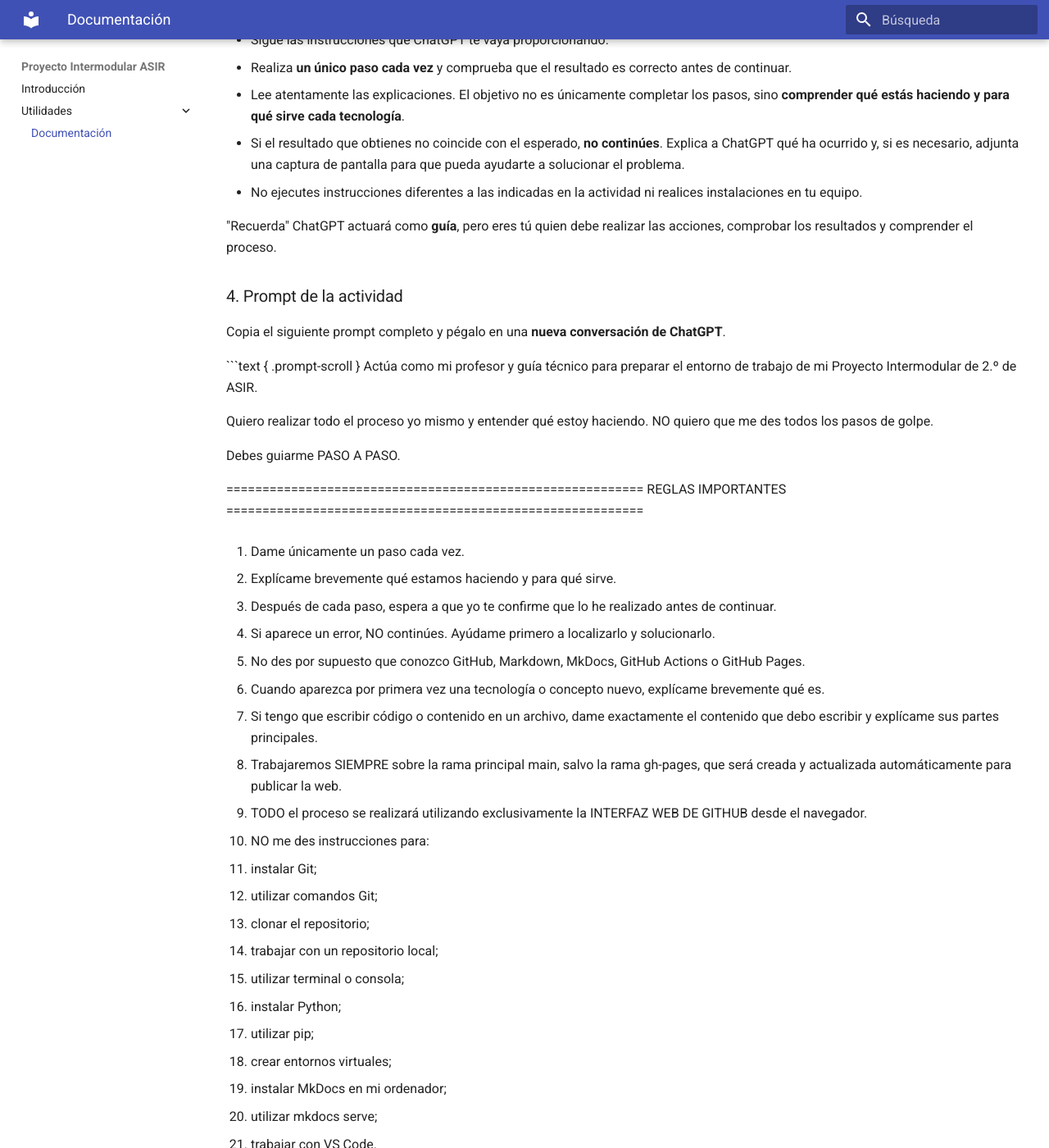
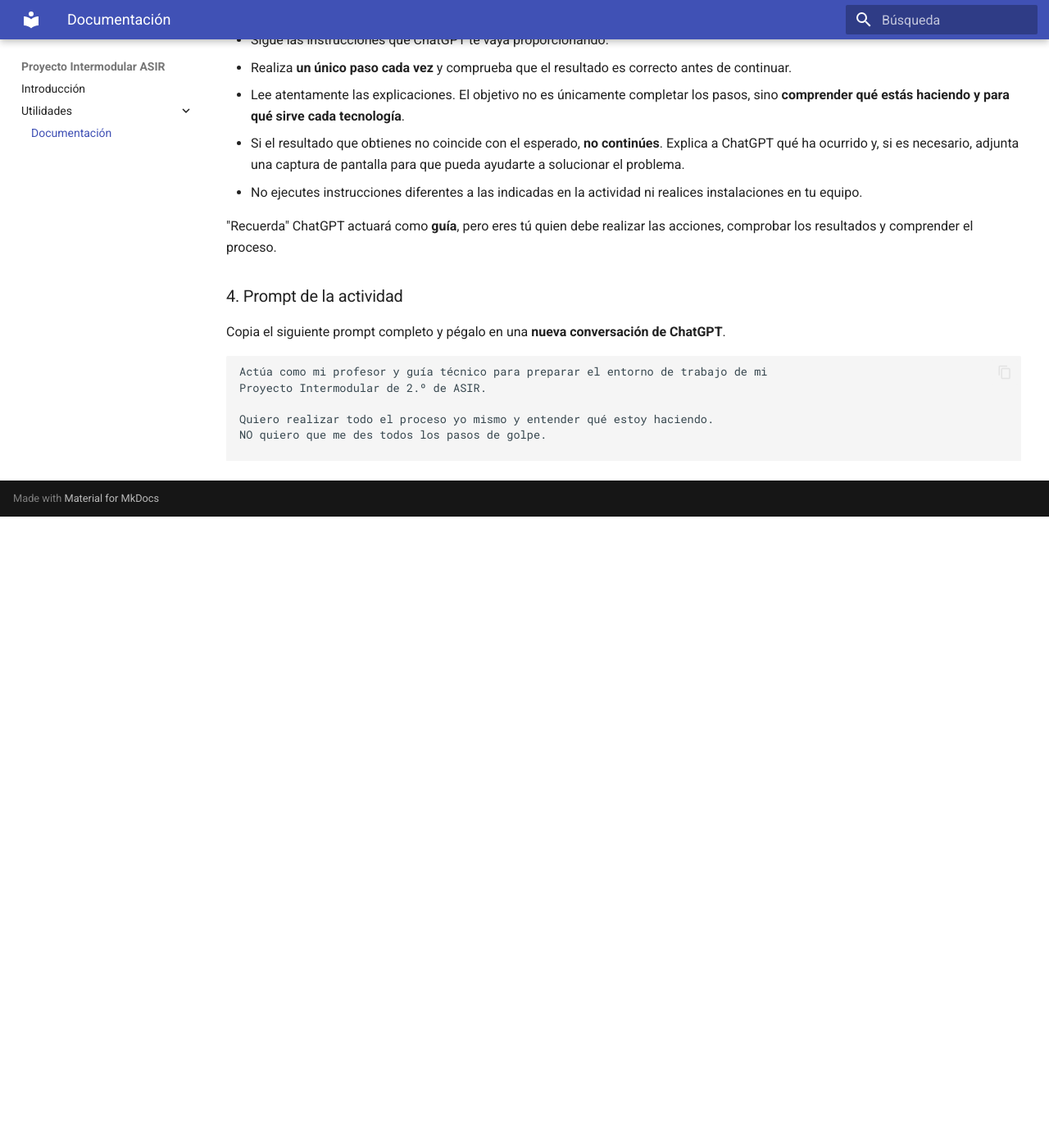
Before and after one commit to lidia1900/Proyecto-Intermodular-ASIR, an MkDocs documentation site: the page built from docs/Utilidades/Documentacion.md, in a window 1280 px wide and 1400 px high, scrolled down 1318 px. Shown: the whole window at 82% size. Built offline with MkDocs 1.6.1 and Material for MkDocs 9.7.7, drawn with Linux system fonts in a browser that asks for light colours; after the commit the page ends 1948 px from its top, so only the background shows below that; some of the changed text lies outside the part shown.

Commit message:
Fix formatting in documentation prompt section

````diff
--- a/docs/Utilidades/Documentacion.md
+++ b/docs/Utilidades/Documentacion.md
@@ -53,7 +53,7 @@
 
 
 
-```text { .prompt-scroll }
+``` { .text .prompt-scroll }
 Actúa como mi profesor y guía técnico para preparar el entorno de trabajo de mi
 Proyecto Intermodular de 2.º de ASIR.
 
````
